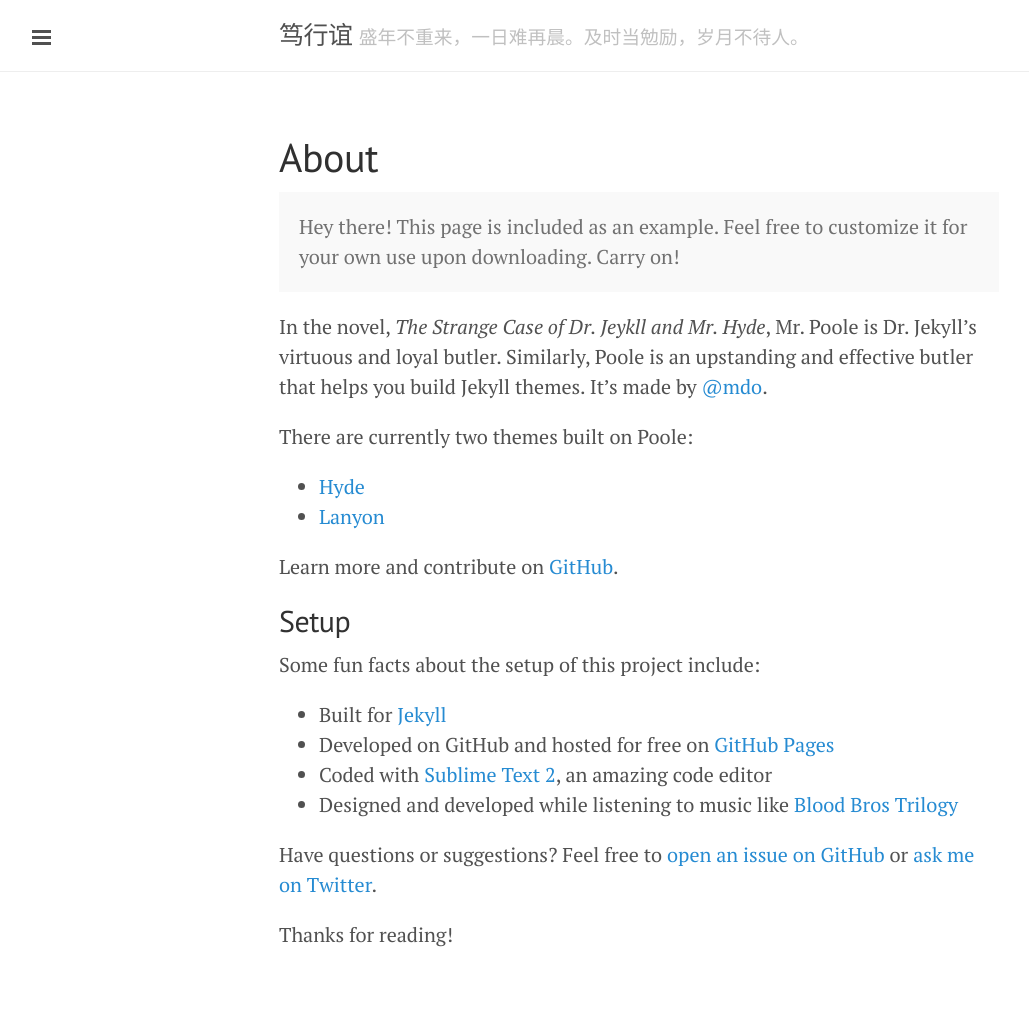
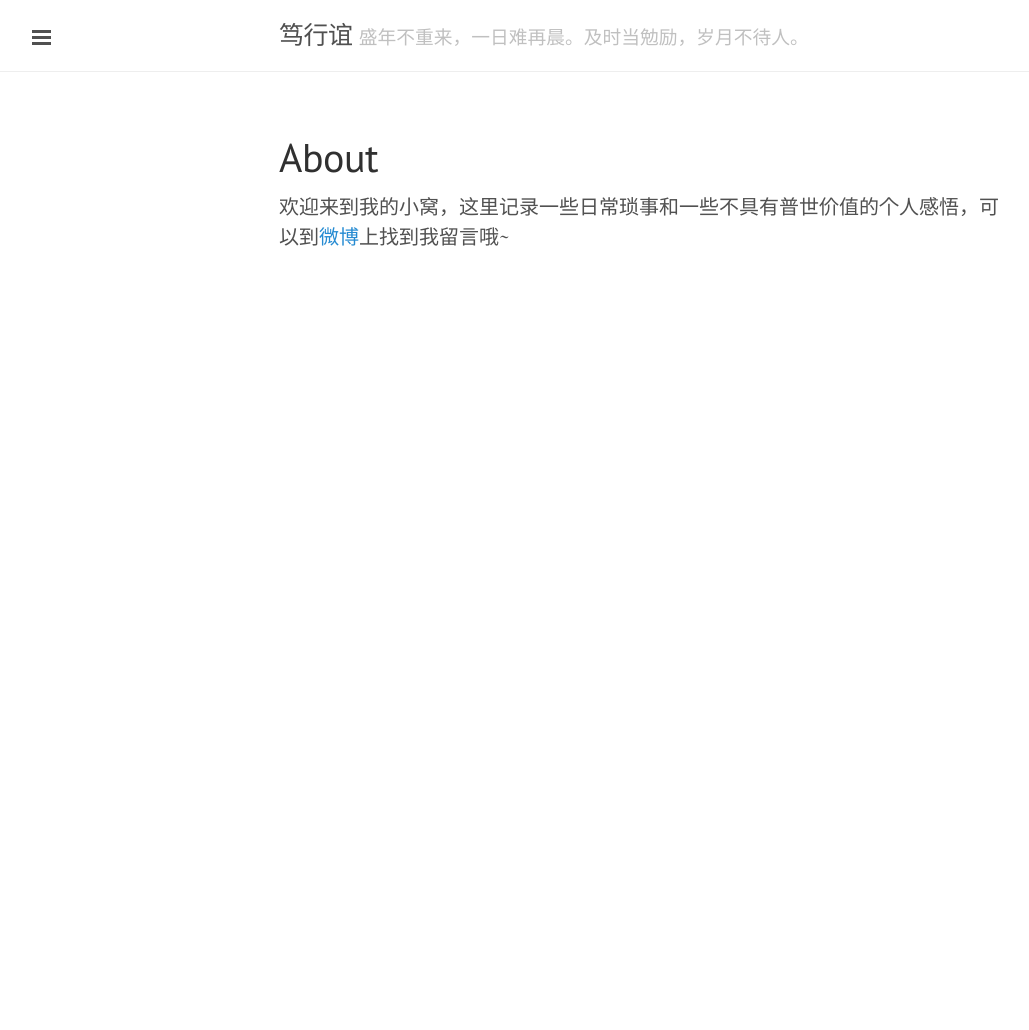
Before and after one commit to lxqsang/yinime.github.io, a Jekyll site: the page built from about.md, in a window 1280 px wide. Shown: the whole page, without its empty margins (1-1030 px from the left). Built offline with Jekyll 4.4.1, drawn with Linux system fonts in a browser that asks for light colours; Markdown is read by kramdown in place of the engine named in the settings; after the commit the page ends 900 px from its top, so only the background shows below that.

Commit message:
modify some pages

```diff
--- a/404.html
+++ b/404.html
@@ -5,5 +5,7 @@ title: "404: Page not found"
 
 <div class="page">
   <h1 class="page-title">404: Page not found</h1>
-  <p class="lead">Sorry, we've misplaced that URL or it's pointing to something that doesn't exist. <a href="/">Head back home</a> to try finding it again.</p>
+  <p class="lead">出错鸟~>_<~ 这个页面飞啦~
+
+  让我们<a href="http://yinime.github.com">回到地面</a>吧</p>
 </div>
--- a/_includes/sidebar.html
+++ b/_includes/sidebar.html
@@ -25,14 +25,14 @@
       {% endif %}
     {% endfor %}
 
-    <a class="sidebar-nav-item" href="{{ site.github.repo }}/archive/v{{ site.version }}.zip">Download</a>
+    <!-- <a class="sidebar-nav-item" href="{{ site.github.repo }}/archive/v{{ site.version }}.zip">Download</a> -->
     <a class="sidebar-nav-item" href="{{ site.github.repo }}">GitHub project</a>
-    <span class="sidebar-nav-item">Currently v{{ site.version }}</span>
+    <!-- <span class="sidebar-nav-item">Currently v{{ site.version }}</span> -->
   </nav>
 
   <div class="sidebar-item">
     <p>
-      &copy; {{ site.time | date: '%Y' }}. All rights reserved.
+      &copy; 2014-{{ site.time | date: '%Y' }}. All rights reserved.
     </p>
   </div>
 </div>
--- a/about.md
+++ b/about.md
@@ -3,28 +3,5 @@ layout: page
 title: About
 ---
 
-<p class="message">
-  Hey there! This page is included as an example. Feel free to customize it for your own use upon downloading. Carry on!
-</p>
 
-In the novel, *The Strange Case of Dr. Jeykll and Mr. Hyde*, Mr. Poole is Dr. Jekyll's virtuous and loyal butler. Similarly, Poole is an upstanding and effective butler that helps you build Jekyll themes. It's made by [@mdo](https://twitter.com/mdo).
-
-There are currently two themes built on Poole:
-
-* [Hyde](http://hyde.getpoole.com)
-* [Lanyon](http://lanyon.getpoole.com)
-
-Learn more and contribute on [GitHub](https://github.com/poole).
-
-## Setup
-
-Some fun facts about the setup of this project include:
-
-* Built for [Jekyll](http://jekyllrb.com)
-* Developed on GitHub and hosted for free on [GitHub Pages](https://pages.github.com)
-* Coded with [Sublime Text 2](http://sublimetext.org), an amazing code editor
-* Designed and developed while listening to music like [Blood Bros Trilogy](https://soundcloud.com/maddecent/sets/blood-bros-series)
-
-Have questions or suggestions? Feel free to [open an issue on GitHub](https://github.com/poole/issues/new) or [ask me on Twitter](https://twitter.com/mdo).
-
-Thanks for reading!
+欢迎来到我的小窝，这里记录一些日常琐事和一些不具有普世价值的个人感悟，可以到[微博](http://weibo.com/yinimeliao)上找到我留言哦~
```
Also changed, not shown: _posts/2013-12-18-日记.md (renamed from _posts/2013-12-18-日记.mdown, +0 -8 lines), _posts/2014-03-02-日记.md (renamed from _posts/2014-03-02-日记.mdown, +9 -1 lines), album/a.jpg (added), album/b.jpg (added), favicon.jpg (added).
